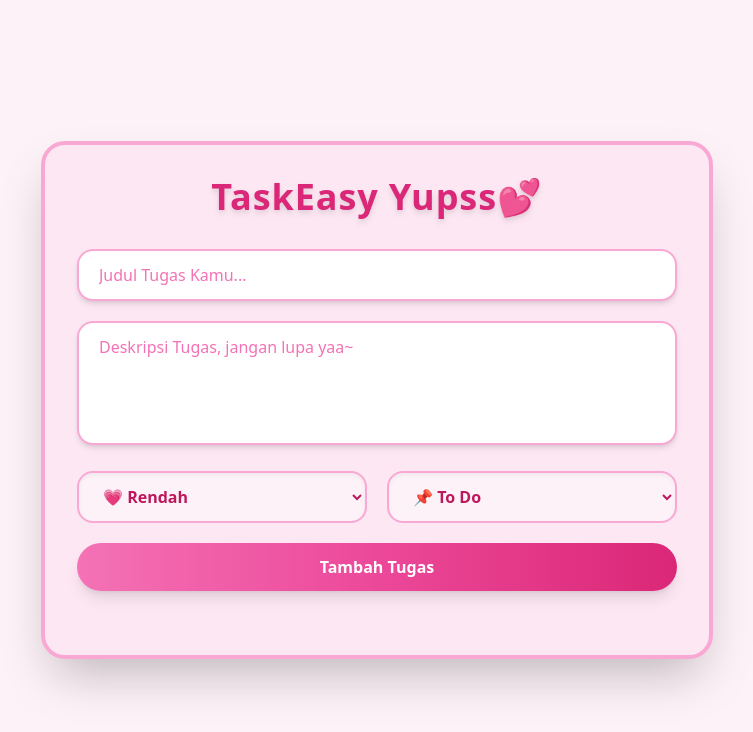
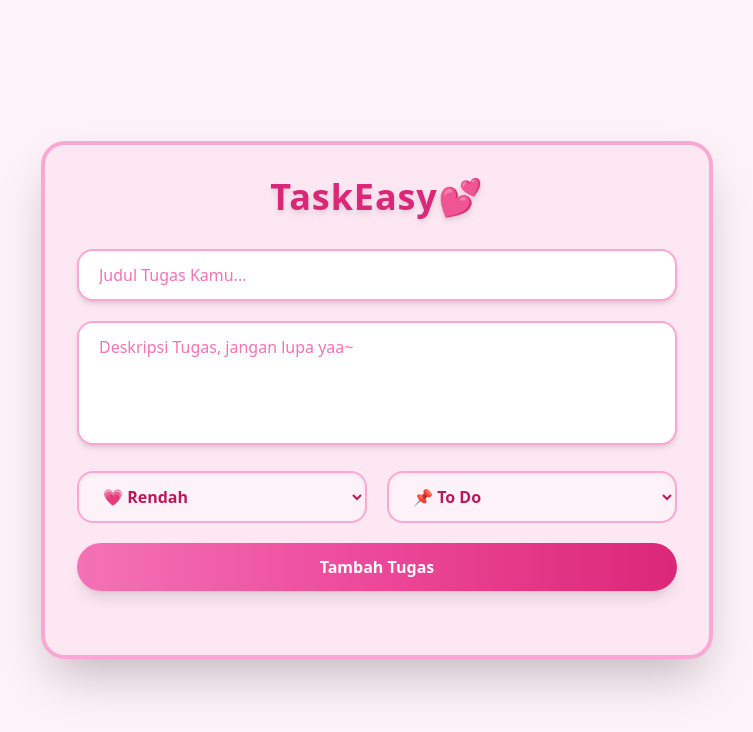
Before and after one commit to lovely-cyber/TaskManagement, a website: page index.html in a window 1280 px wide. Shown: the whole page, without its empty margins (263-1016 px from the left). Drawn offline with nearby package versions, Linux system fonts and the light colour scheme.

Commit message:
update judul lagi

```diff
--- a/index.html
+++ b/index.html
@@ -8,7 +8,7 @@
   </head>
   <body class="bg-pink-50 min-h-screen flex items-center justify-center p-6 font-poppins">
     <div class="bg-pink-100 w-full max-w-2xl rounded-3xl shadow-2xl p-8 space-y-8 border-4 border-pink-300">
-      <h1 class="text-4xl font-extrabold text-center text-pink-600 tracking-wide drop-shadow-md">TaskEasy Yupss💕</h1>
+      <h1 class="text-4xl font-extrabold text-center text-pink-600 tracking-wide drop-shadow-md">TaskEasy💕</h1>
 
       <form id="taskForm" class="space-y-5">
         <input
```
